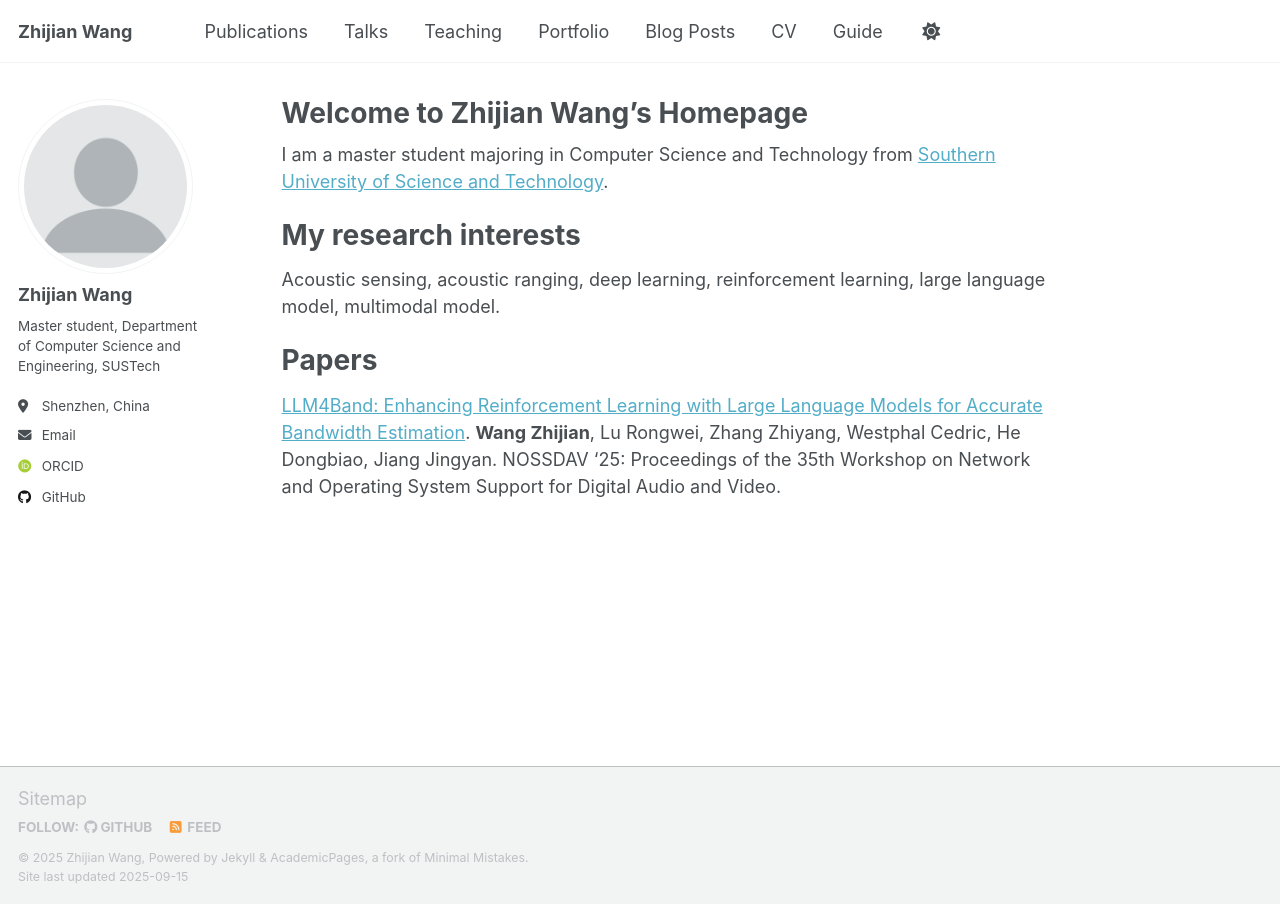
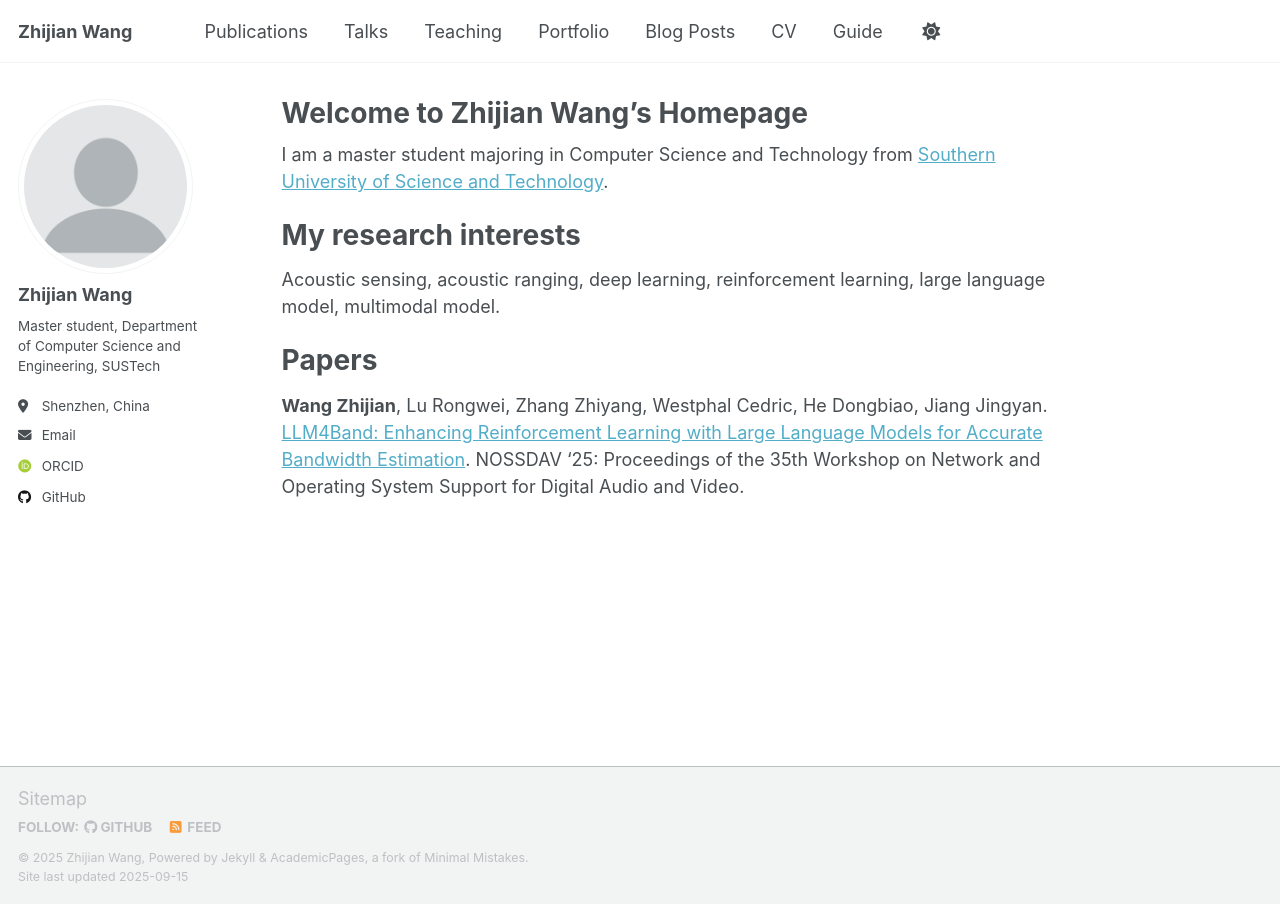
Before and after one commit to WzjCoder/WzjCoder.github.io, a Jekyll site: the page built from _pages/about.md, in a window 1280 px wide. Built offline with Jekyll 4.4.1, drawn with Linux system fonts in a browser that asks for light colours; some web fonts are replaced; a script that is not in the unit is left out.

```diff
--- a/_pages/about.md
+++ b/_pages/about.md
@@ -15,4 +15,4 @@ Acoustic sensing, acoustic ranging, deep learning, reinforcement learning, large
 
 # Papers
 
-[LLM4Band: Enhancing Reinforcement Learning with Large Language Models for Accurate Bandwidth Estimation](https://dl.acm.org/doi/10.1145/3712678.3721880). **Wang Zhijian**, Lu Rongwei, Zhang Zhiyang, Westphal Cedric, He Dongbiao, Jiang Jingyan. NOSSDAV '25: Proceedings of the 35th Workshop on Network and Operating System Support for Digital Audio and Video.
+**Wang Zhijian**, Lu Rongwei, Zhang Zhiyang, Westphal Cedric, He Dongbiao, Jiang Jingyan. [LLM4Band: Enhancing Reinforcement Learning with Large Language Models for Accurate Bandwidth Estimation](https://dl.acm.org/doi/10.1145/3712678.3721880). NOSSDAV '25: Proceedings of the 35th Workshop on Network and Operating System Support for Digital Audio and Video.
```
